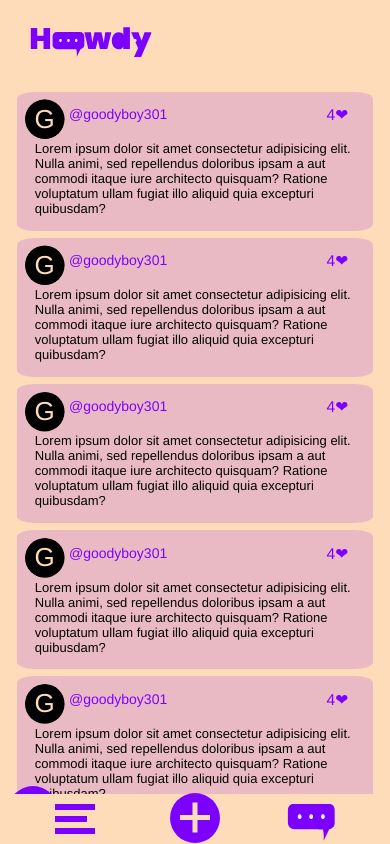
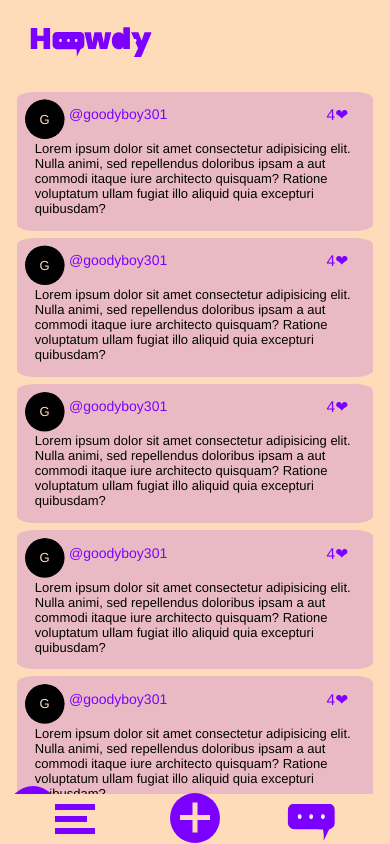
Before and after one commit to GoodyBoy301/Howdy-Frontend, a Vue app: page /explore in a window 390 px wide. Built offline with nearby package versions, Linux system fonts and the light colour scheme.

Commit message:
dp responsiveness

```diff
--- a/src/components/DP.vue
+++ b/src/components/DP.vue
@@ -38,9 +38,7 @@ export default {
   }
   .scale {
     transform: scale(1);
-    position: absolute;
-    top: 0;
-    transform-origin: 0% 0%;
+    font-size: 1em;
   }
 }
 </style>
```
